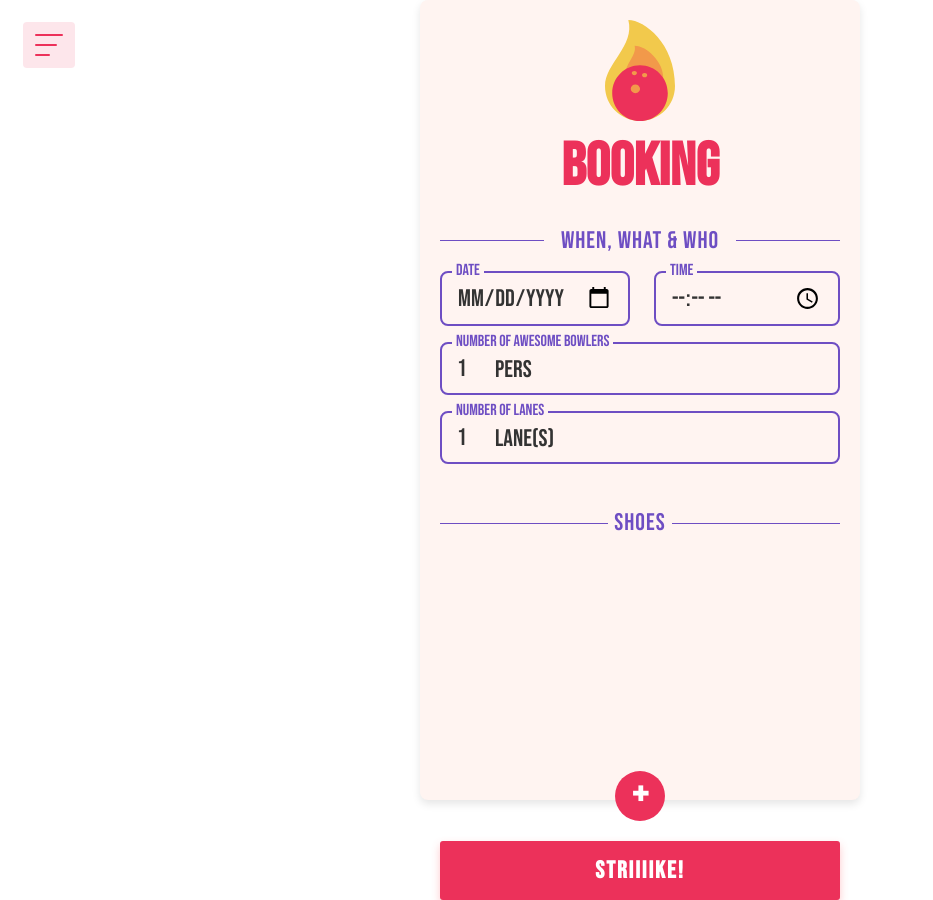
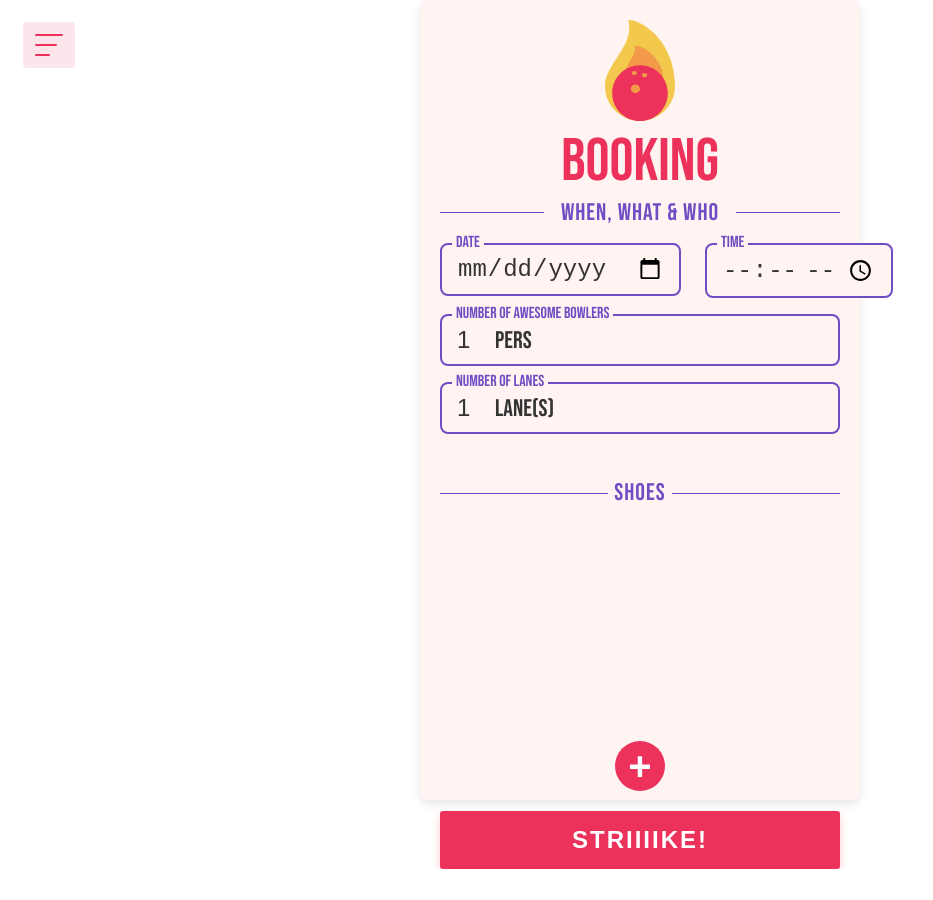
Before and after one commit to philipalgebrink/strajk-bowling, a React (Create React App) app: page /booking in a window 1280 px wide. Shown: the whole page, without its empty margins (0-933 px from the left). After the commit the page ends 869 px from the top, so only its background shows below. Built offline with nearby package versions, Linux system fonts and the light colour scheme.

Commit message:
Optimized booking page
* Changed to specific classes
* Removed useless code

```diff
--- a/src/pages/Booking.css
+++ b/src/pages/Booking.css
@@ -1,8 +1,4 @@
 @import url("https://fonts.googleapis.com/css2?family=Bebas+Neue&display=swap");
-
-* {
-  font-family: "Bebas Neue", sans-serif;
-}
 
 html,
 body {
@@ -13,9 +9,9 @@ body {
 
 .booking-page {
   background-color: #fff4f1;
-  font-family: Arial, sans-serif;
+  font-family: "Bebas Neue", sans-serif;
   color: #333;
-  padding: 0px 20px;
+  padding: 0 20px;
   max-width: 400px;
   margin: 0 auto;
   border-radius: 8px;
@@ -26,25 +22,18 @@ body {
 }
 
 .booking-page .logo {
-  animation: none;
+  width: 70px;
 }
 
 .booking-header {
   text-align: center;
   margin-top: 20px;
-  margin-bottom: 23px;
 }
 
-.logo {
-  width: 70px;
-  height: auto;
-  margin-bottom: 5px;
-}
-
-h1 {
+.booking-page h1 {
   color: #ec315a;
   font-size: 60px;
-  font-weight: bold;
+  font-weight: 400;
   margin: 0;
 }
 
@@ -83,7 +72,6 @@ h1 {
   position: absolute;
   top: -10px;
   left: 12px;
-  font-size: 16px;
   color: #6e4ec3;
   background-color: #fff4f1;
   padding: 0 4px;
```
